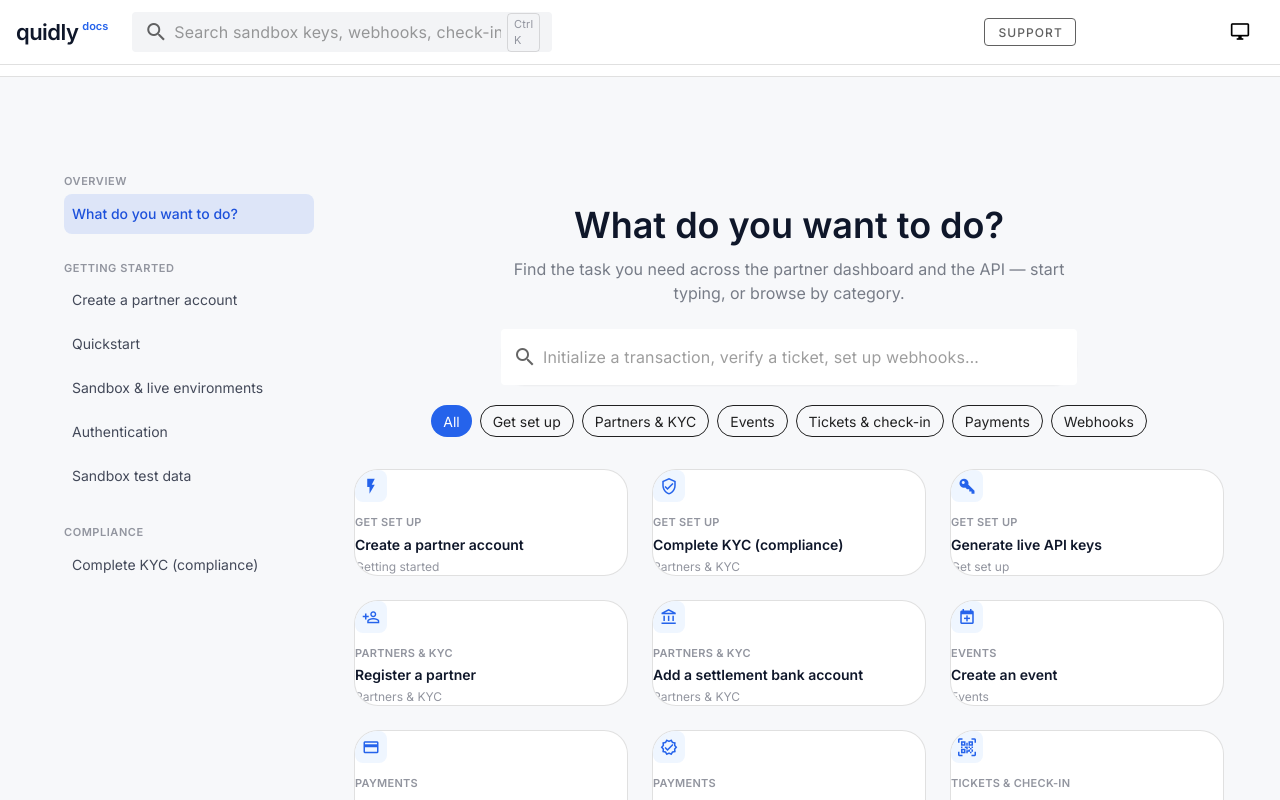
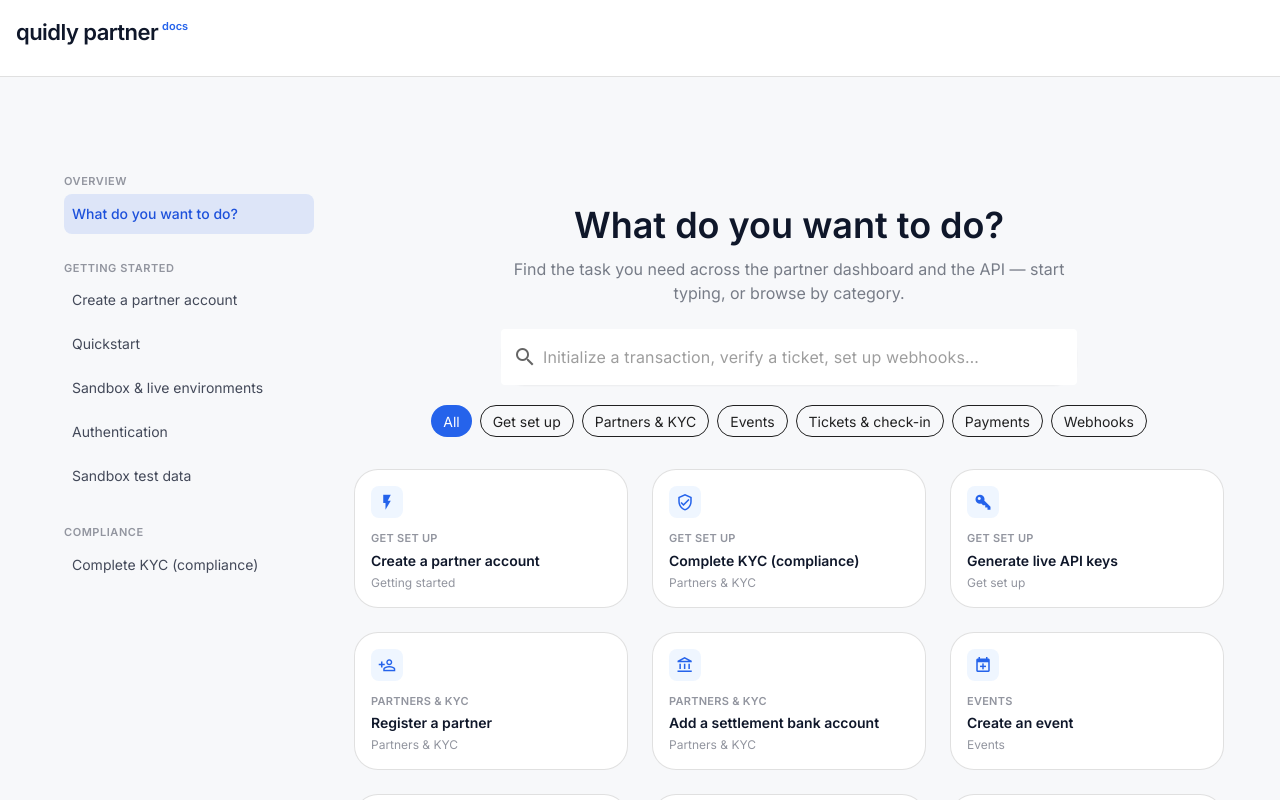
Before and after one commit to Dimejji/BudgetVault-2.0, a Vue app: page /docs in a window 1280 px wide. Shown: the top 800 px of the page. Built offline with nearby package versions, Linux system fonts and the light colour scheme; what vue3-apexcharts would draw is missing.

Commit message:
documentation

```diff
--- a/src/layouts/DashSidebar.vue
+++ b/src/layouts/DashSidebar.vue
@@ -131,6 +131,13 @@ const menuItems = [
     label: 'Settings',
     icon: 'mdi mdi-cog-outline',
     to: '/settings',
+    bg: '#f5f5f5'
+  },
+  {
+    nav: 'docs',
+    label: 'Documentation',
+    icon: 'mdi mdi-book-open-page-variant-outline',
+    to: '/docs',
     bg: '#f5f5f5'
   }
 ]
--- a/src/views/Documentation.vue
+++ b/src/views/Documentation.vue
@@ -1,38 +1,13 @@
 <template>
   <v-app class="font-sans">
     <!-- ============ TOP BAR ============ -->
-    <v-app-bar flat height="64" color="white" class="border-b border-gray-200 px-4">
+    <v-app-bar flat height="64" color="white" class="border-gray-200 px-4 mx-auto flex justify-center align-center text-center">
       <div class="flex items-center gap-1 mr-6">
-        <span class="text-[22px] font-extrabold tracking-tight text-slate-900">quidly</span>
+        <span class="text-[22px] font-extrabold tracking-tight text-slate-900">quidly partner</span>
         <span class="text-[11px] font-semibold text-blue-600 self-start mt-0.5">docs</span>
       </div>
 
-      <v-text-field
-        v-model="search"
-        density="compact"
-        variant="solo"
-        flat
-        bg-color="#F3F4F6"
-        hide-details
-        prepend-inner-icon="mdi-magnify"
-        placeholder="Search sandbox keys, webhooks, check-in…"
-        class="max-w-[420px] rounded-lg text-sm"
-        style="border-radius: 10px"
-      >
-        <template #append-inner>
-          <span class="text-[11px] text-gray-400 border border-gray-300 rounded px-1.5 py-0.5">Ctrl K</span>
-        </template>
-      </v-text-field>
 
-      <v-spacer />
-
-      <v-btn variant="outlined" color="grey-darken-2" class="normal-case mr-2" size="small">Support</v-btn>
-      <v-btn color="#2563EB" class="normal-case text-white mr-2" size="small" append-icon="mdi-chevron-right">
-        Dashboard
-      </v-btn>
-      <v-btn icon variant="text" size="small">
-        <v-icon size="20">mdi-monitor</v-icon>
-      </v-btn>
     </v-app-bar>
 
     <!-- ============ SECTION TABS ============ -->
@@ -113,7 +88,7 @@
                 <v-col v-for="card in filteredQuickLinks" :key="card.title" cols="12" sm="6" md="4">
                   <v-card
                     flat
-                    class="border border-gray-200 rounded-xl p-4 h-full hover:border-blue-400 hover:shadow-sm transition cursor-pointer"
+                    class="pa-4 border border-gray-200 rounded-xl p-4 h-full hover:border-blue-400 hover:shadow-sm transition cursor-pointer"
                     @click="goTo(card.tab, card.key)"
                   >
                     <div class="w-8 h-8 rounded-lg bg-blue-50 flex items-center justify-center mb-3">
```
